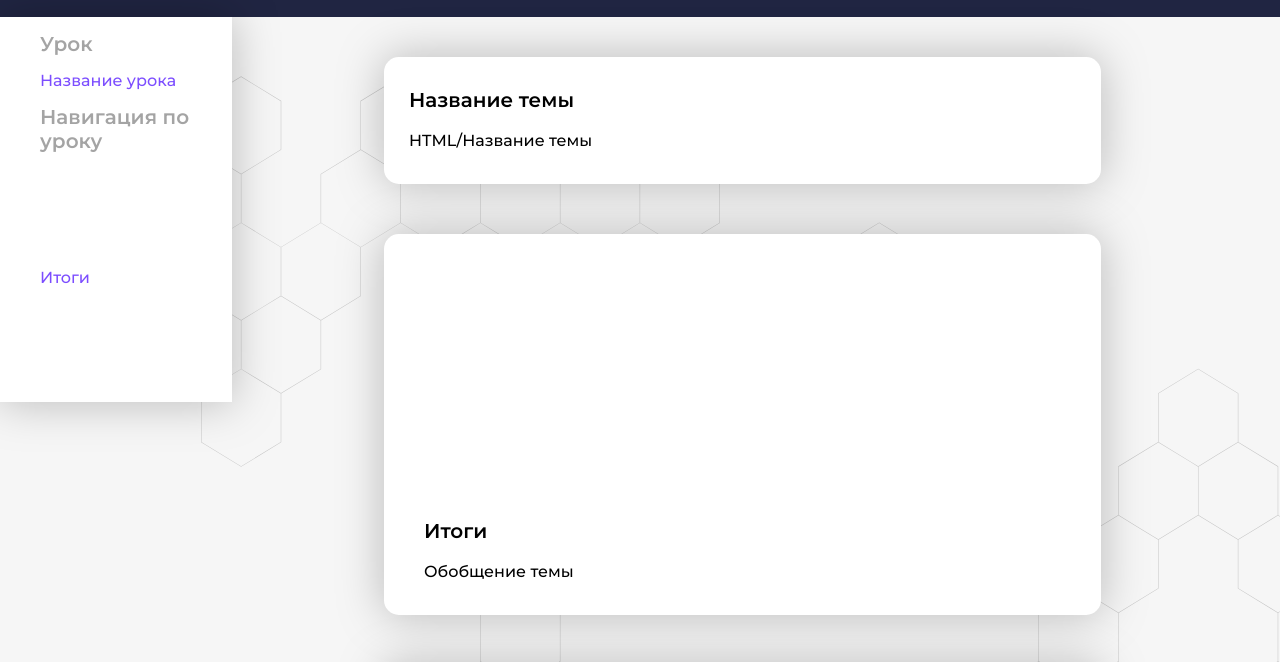
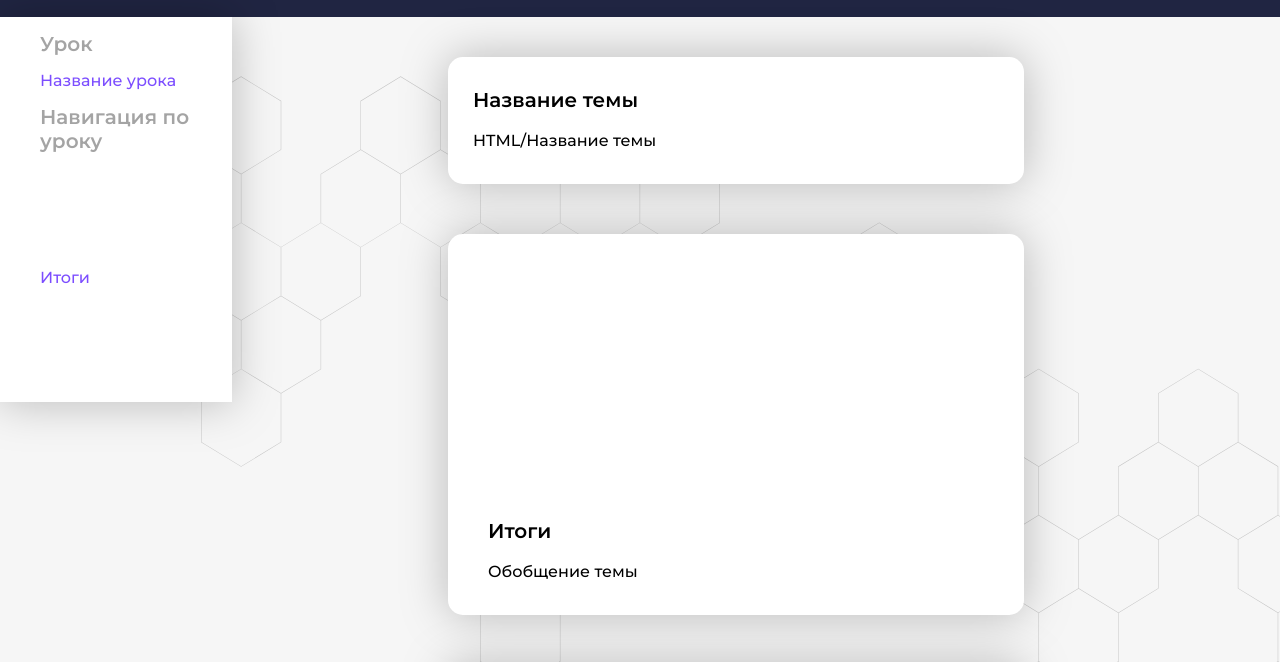
Before and after one commit to autostopbydreamphase/Study-guide, a website: page html-content.html in a window 1280 px wide. Shown: the part 73-735 px from the top of the page. Drawn offline with Linux system fonts and the light colour scheme; no server answers.

Commit message:
last commit

```diff
--- a/js/server.js
+++ b/js/server.js
@@ -10,7 +10,10 @@ fetch(url)
   })
   .then((csvData) => {
     const separator = /\",|,\"/;
+
+    console.log(csvData);
     const rows = csvData.split(separator);
+
     console.log(rows);
     console.log(typeof rows);
 
@@ -18,13 +21,15 @@ fetch(url)
     const asideThemes = document.querySelector(".nav-panel");
     let counterOfH = 0;
     let counterOfP = 0;
-    for (let i = 0; i < rows.length; i++) {
+    for (let i = 8; i < 16; i++) {
       if (i % 2 == 0) {
         content.querySelectorAll(".theme")[counterOfH].textContent = rows[i];
-        asideThemes.querySelectorAll('.aside-theme')[counterOfH].textContent = rows[i];
+        asideThemes.querySelectorAll(".aside-theme")[counterOfH].textContent =
+          rows[i];
         counterOfH++;
       } else {
-        content.querySelectorAll(".theme-text")[counterOfP].textContent = rows[i];
+        content.querySelectorAll(".theme-text")[counterOfP].textContent =
+          rows[i];
         counterOfP++;
       }
     }
--- a/styles/html-content-style.css
+++ b/styles/html-content-style.css
@@ -161,9 +161,9 @@ main {
 }
 .content-part {
   padding-top: 40px;
-  margin-left: 30%;
-  margin-right: auto;
-  width: 56%;
+  margin-left: 35%;
+  margin-right: 20%;
+  width: 51%;
 }
 .technology-info{
   background-color: #ffffff;
--- a/styles/сss-content-style.css
+++ b/styles/сss-content-style.css
@@ -161,7 +161,7 @@ main {
   padding-top: 40px;
   margin-left: 30%;
   margin-right: auto;
-  width: 56%;
+  width: 51%;
 }
 .technology-info{
   background-color: #ffffff;
```
